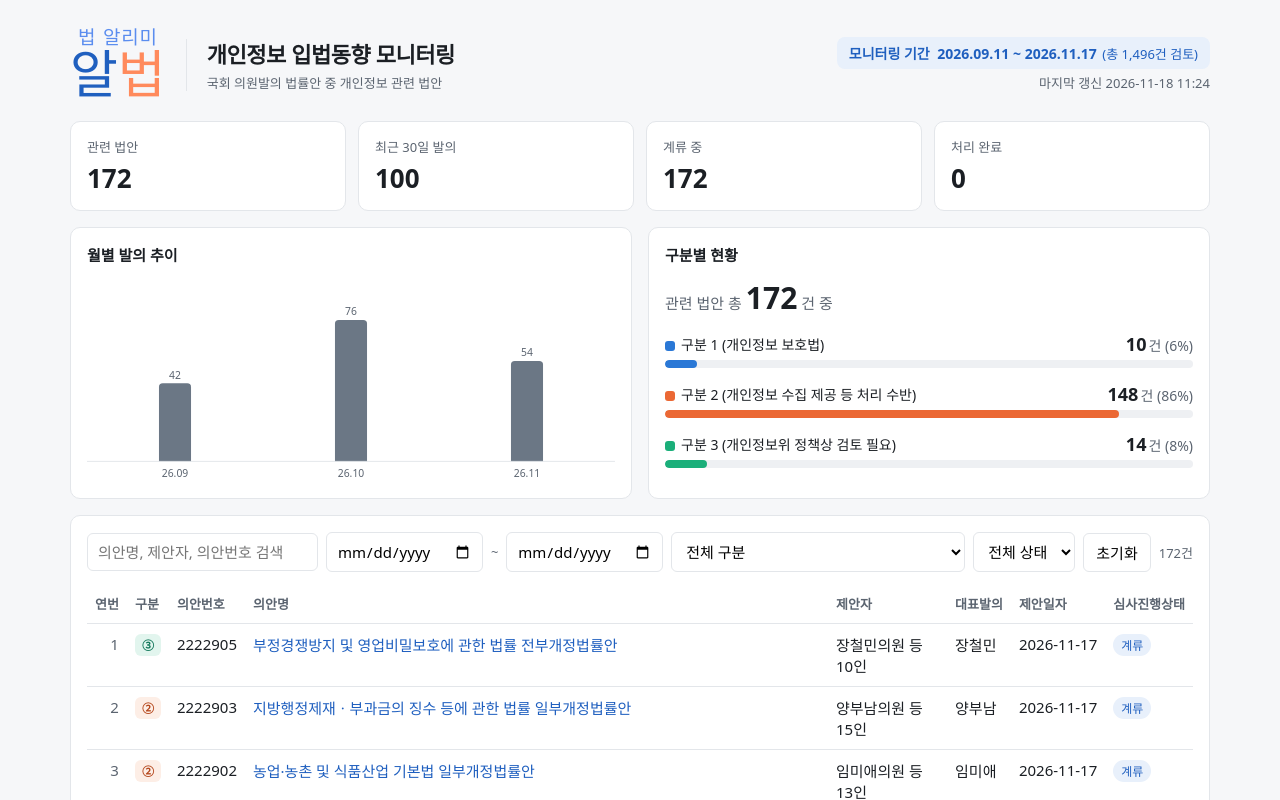
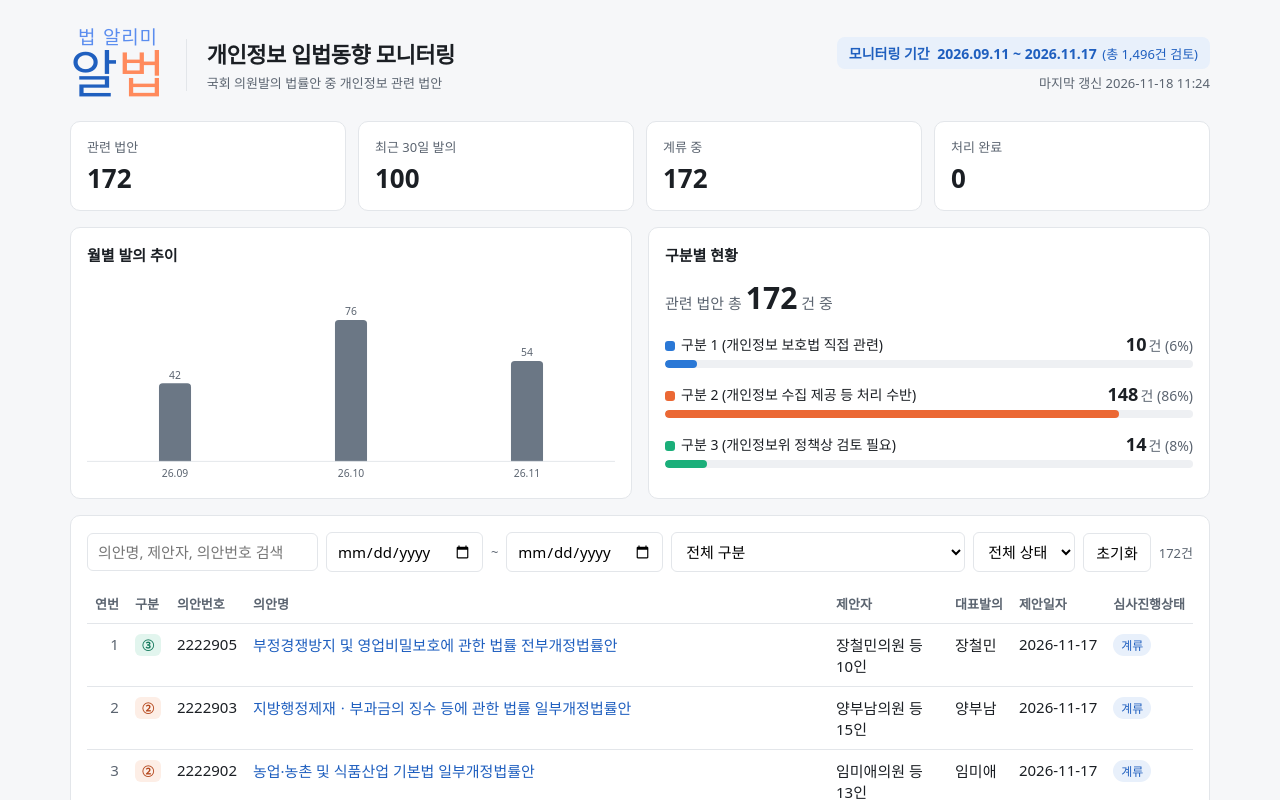
Before and after one commit to Pipc-moniter/-bill-monitor, a plain HTML site: page index.html in a window 1280 px wide. Shown: the top 800 px of the page. Drawn offline with Linux system fonts and the light colour scheme; a web font is replaced by a local one.

Commit message:
Update tier names and options in index.html

```diff
--- a/index.html
+++ b/index.html
@@ -144,7 +144,7 @@
       <input type="date" id="from" aria-label="시작일">
       <span class="meta">~</span>
       <input type="date" id="to" aria-label="종료일">
-      <select id="tierSel"><option value="">전체 구분</option><option value="1">구분 1 (개인정보 보호법)</option><option value="2">구분 2 (개인정보 수집 제공 등 처리 수반)</option><option value="3">구분 3 (개인정보위 정책상 검토 필요)</option></select>
+      <select id="tierSel"><option value="">전체 구분</option><option value="1">구분 1 (개인정보 보호법 직접 관련)</option><option value="2">구분 2 (개인정보 수집 제공 등 처리 수반)</option><option value="3">구분 3 (개인정보위 정책상 검토 필요)</option></select>
       <select id="status"><option value="">전체 상태</option></select>
       <button id="reset">초기화</button>
       <span class="count" id="count"></span>
@@ -229,7 +229,7 @@ function renderStats() {
 
 // 구분별 색: 표의 구분 배지와 같은 색을 쓴다
 const TIER_COLORS = { "1": "#2a78d6", "2": "#eb6834", "3": "#1baf7a" };
-const TIER_NAMES = { "1": "구분 1 (개인정보 보호법)", "2": "구분 2 (개인정보 수집 제공 등 처리 수반)", "3": "구분 3 (개인정보위 정책상 검토 필요)" };
+const TIER_NAMES = { "1": "구분 1 (개인정보 보호법 직접 관련)", "2": "구분 2 (개인정보 수집 제공 등 처리 수반)", "3": "구분 3 (개인정보위 정책상 검토 필요)" };
 
 function showTip(e, html) {
   const t = $("tip"); t.innerHTML = html; t.style.display = "block";
@@ -307,7 +307,7 @@ function apply() {
   renderTable();
 }
 
-const TIER = { "1": ["①", "구분 1 (개인정보 보호법)"], "2": ["②", "구분 2 (개인정보 수집 제공 등 처리 수반)"], "3": ["③", "구분 3 (개인정보위 정책상 검토 필요)"], "M": ["수동", "담당자 지정"] };
+const TIER = { "1": ["①", "구분 1 (개인정보 보호법 직접 관련)"], "2": ["②", "구분 2 (개인정보 수집 제공 등 처리 수반)"], "3": ["③", "구분 3 (개인정보위 정책상 검토 필요)"], "M": ["수동", "담당자 지정"] };
 function tierBadge(t) {
   const v = TIER[t] || TIER["2"];
   return `<span class="tier t${esc(t || "2")}" title="${v[1]}">${v[0]}</span>`;
```
